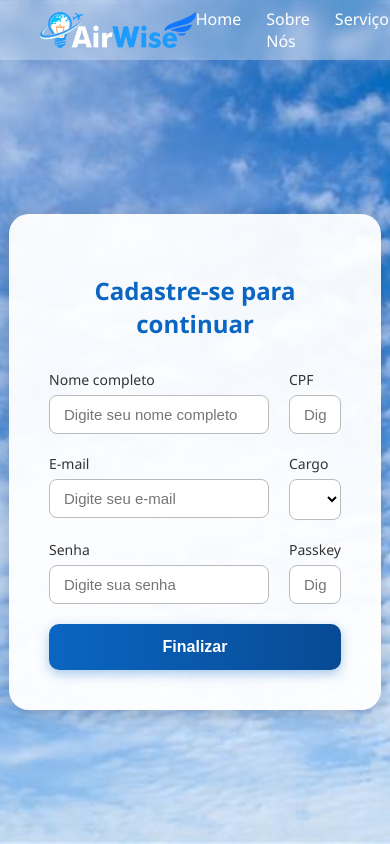
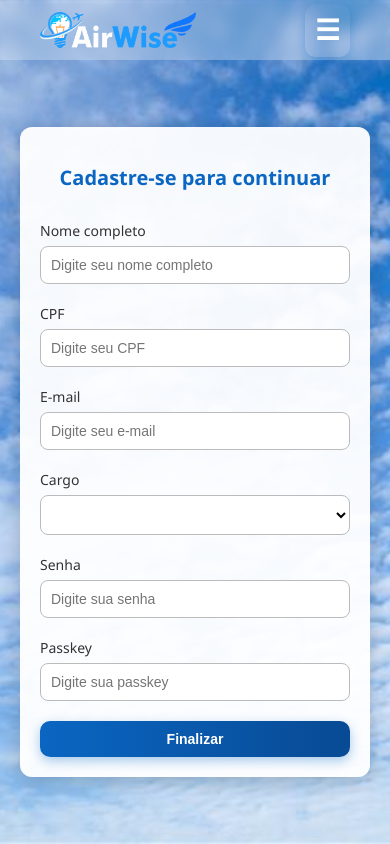
Before and after one commit to Grupo-4-PI/AirWise, a website: page web-data-viz/public/screens/login/cadastro.html in a window 390 px wide. Drawn offline with Linux system fonts and the light colour scheme.

Commit message:
Style: ajustando responsividade

```diff
--- a/web-data-viz/public/css/cadastro.css
+++ b/web-data-viz/public/css/cadastro.css
@@ -1,16 +1,16 @@
-
+/* ======== BASE ======== */
 html, body {
+    height: 100%;
     margin: 0;
     padding: 0;
-    width: 100%;
-    height: 100%;
     font-family: "Segoe UI", Tahoma, Geneva, Verdana, sans-serif;
-    overflow: hidden; /* remove rolagem lateral e vertical */
     background: url('../../public/assets/img-login/Imagem\ do\ WhatsApp\ de\ 2025-09-25\ à\(s\)\ 09.01.26_0bd36d26.jpg')
-    no-repeat center center fixed;
+                no-repeat center center fixed;
     background-size: cover;
+    overflow-x: hidden; /* evita scroll lateral */
 }
 
+/* ======== NAVBAR ======== */
 .navbar {
     width: 100%;
     height: 60px;
@@ -19,15 +19,19 @@ html, body {
     align-items: center;
     padding: 0 40px;
     background: rgba(255, 255, 255, 0.3);
+    backdrop-filter: blur(7px);
     box-sizing: border-box;
-    backdrop-filter: blur(7px);
+    position: fixed;  /* fixa no topo */
+    top: 0;
+    left: 0;
+    z-index: 1000;
 }
 
-
 .navbar img {
-    height: 60%;
+    height: 40px;
 }
 
+/* menu desktop */
 .navbar ul {
     list-style: none;
     display: flex;
@@ -40,47 +44,64 @@ html, body {
     color: white;
     font-weight: 500;
     text-decoration: none;
-    transition: color 0.3s ease, text-decoration-color 0.3s ease;
+    transition: color 0.3s ease;
 }
 
 .navbar ul li a:hover {
     color: #0a66c2;
     text-decoration: underline;
-    text-decoration-color: black;
+}
+
+/* botão hamburger (escondido em desktop) */
+.menu-toggle {
+    display: none;
+    font-size: 28px;
+    background: none;
+    border: none;
+    color: white;
+    cursor: pointer;
+}
+
+/* ======== CONTEÚDO ======== */
+main {
+    padding-top: 60px; /* espaço fixo abaixo da navbar */
+    display: flex;
+    align-items: center;
+    justify-content: center;
+    min-height: calc(100vh - 60px);
 }
 
 .container {
     display: flex;
     justify-content: center;
     align-items: center;
-    height: calc(100vh - 80px); /* altura abaixo da navbar */
     padding: 20px;
+    width: 100%;
 }
 
 .form-box {
     background: rgba(255, 255, 255, 0.95);
     padding: 40px;
     border-radius: 20px;
-    box-shadow: 0px 4px 20px rgba(0, 0, 0, 0.2);
-    max-width: 600px; /* menos largo para inputs mais estreitos */
-    width: 90%;
+    box-shadow: 0px 4px 20px rgba(0,0,0,0.2);
+    max-width: 600px;
+    width: 100%;
 }
 
-/* Título */
+/* título */
 .form-box h2 {
     text-align: center;
     margin-bottom: 30px;
     color: #0a66c2;
 }
 
-/* Formulário com duas colunas */
+/* form em grid */
 form {
     display: grid;
-    grid-template-columns: repeat(auto-fit, minmax(220px, 1fr)); /* inputs mais estreitos */
+    grid-template-columns: repeat(auto-fit, minmax(220px, 1fr));
     gap: 20px;
 }
 
-/* Labels */
 label {
     font-size: 14px;
     font-weight: 500;
@@ -89,7 +110,6 @@ label {
     display: block;
 }
 
-/* Inputs e Select */
 input, select {
     width: 100%;
     padding: 10px 14px;
@@ -97,17 +117,17 @@ input, select {
     border-radius: 8px;
     font-size: 15px;
     background: #fff;
-    transition: all 0.3s ease;
     box-sizing: border-box;
+    transition: border-color 0.3s, box-shadow 0.3s;
 }
 
 input:focus, select:focus {
     border-color: #0a66c2;
-    box-shadow: 0 0 6px rgba(10, 102, 194, 0.4);
+    box-shadow: 0 0 6px rgba(10, 102, 194, 0.35);
     outline: none;
 }
 
-/* Botão ocupa 2 colunas */
+/* botão */
 button {
     grid-column: span 2;
     background: linear-gradient(90deg, #0a66c2, #084a94);
@@ -118,11 +138,68 @@ button {
     border: none;
     border-radius: 10px;
     cursor: pointer;
-    transition: all 0.3s ease;
     box-shadow: 0 4px 12px rgba(10, 102, 194, 0.35);
+    transition: transform 0.2s ease, opacity 0.2s ease;
 }
 
 button:hover {
     transform: translateY(-2px);
     opacity: 0.95;
 }
+
+/* ======== RESPONSIVIDADE ======== */
+@media (max-width: 1024px) {
+    .menu-toggle {
+        display: block;
+    }
+
+    /* menu vira overlay abaixo da navbar */
+    .navbar ul {
+        display: none; /* escondido por padrão */
+        flex-direction: column;
+        position: absolute;
+        top: 60px;
+        left: 0;
+        width: 100%;
+        background: rgba(0,0,0,0.9);
+        padding: 15px 0;
+    }
+
+    .navbar ul.active {
+        display: flex; /* aparece quando clica no hamburger */
+    }
+
+    .navbar ul li {
+        text-align: center;
+        padding: 12px 0;
+    }
+
+    /* form em 1 coluna */
+    form {
+        grid-template-columns: 1fr;
+    }
+
+    button {
+        grid-column: span 1;
+    }
+}
+
+@media (max-width: 480px) {
+    .navbar img {
+        height: 36px;
+    }
+
+    .form-box {
+        padding: 20px;
+        border-radius: 12px;
+    }
+
+    input, select, button {
+        font-size: 14px;
+        padding: 10px;
+    }
+
+    .form-box h2 {
+        font-size: 20px;
+    }
+}
--- a/web-data-viz/public/screens/login/cadastro.html
+++ b/web-data-viz/public/screens/login/cadastro.html
@@ -10,6 +10,10 @@
     <!-- NAVBAR -->
     <nav class="navbar">
         <img src="../../assets/logotipo/logotipo-airwise-pad-black.png" alt="AirWise">
+
+        <!-- Botão hamburger -->
+        <button class="menu-toggle" aria-label="Abrir menu">☰</button>
+
         <ul>
             <li><a href="#">Home</a></li>
             <li><a href="#">Sobre Nós</a></li>
@@ -21,7 +25,8 @@
         </ul>
     </nav>
 
-    <!-- CONTAINER PRINCIPAL -->
+    <!-- CONTEÚDO PRINCIPAL -->
+    <main>
         <div class="container">
             <div class="form-box">
                 <h2>Cadastre-se para continuar</h2>
@@ -57,5 +62,17 @@
                 </form>
             </div>
         </div>
+    </main>
+
+    <!-- Script para abrir/fechar menu -->
+    <script>
+        const menuToggle = document.querySelector(".menu-toggle");
+        const navMenu = document.querySelector(".navbar ul");
+
+        menuToggle.addEventListener("click", () => {
+            navMenu.classList.toggle("active");
+            menuToggle.textContent = navMenu.classList.contains("active") ? "✖" : "☰";
+        });
+    </script>
 </body>
 </html>
```
Lines whose indentation alone changed are shown as unchanged.
